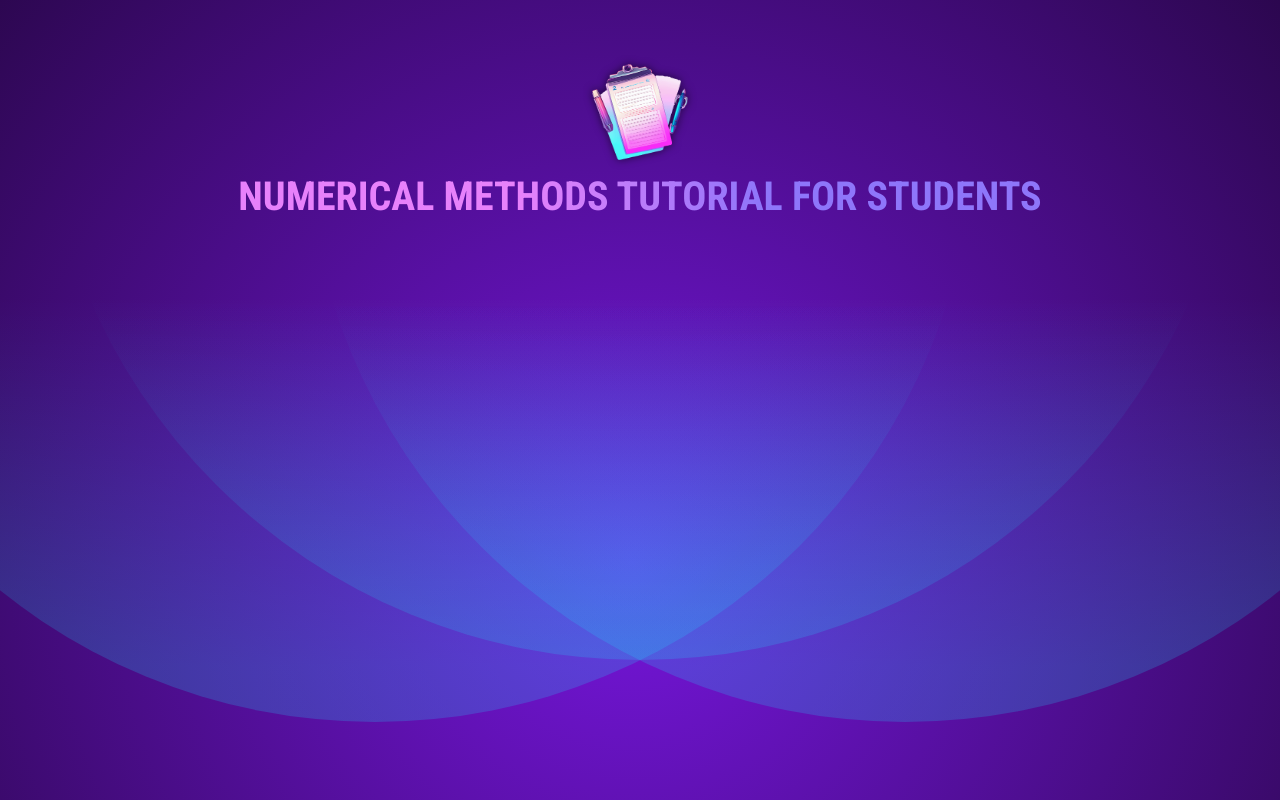
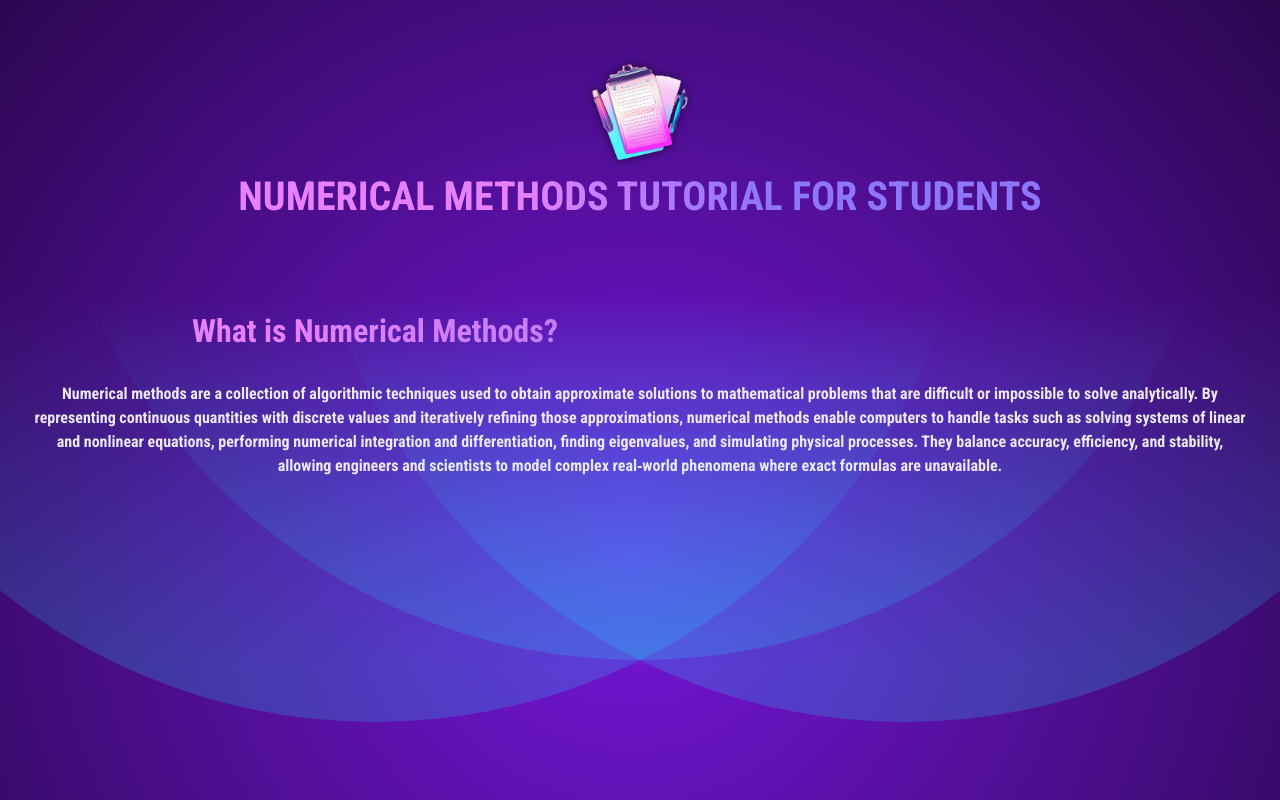
Before and after one commit to yasinserhatpeker/numericalProjectForStudents, a React (Vite) app: page / in a window 1280 px wide. Built offline with nearby package versions, Linux system fonts and the light colour scheme.

Commit message:
added explanation about what numerical methods is to the Header component.

```diff
--- a/src/components/Header.jsx
+++ b/src/components/Header.jsx
@@ -8,6 +8,13 @@ export default function Header() {
        <h1>
         Numerical Methods Tutorial for Students
        </h1>
+        <h2>
+            What is Numerical Methods?
+        </h2>
+        <p>
+        Numerical methods are a collection of algorithmic techniques used to obtain approximate solutions to mathematical problems that are difficult or impossible to solve analytically. By representing continuous quantities with discrete values and iteratively refining those approximations, numerical methods enable computers to handle tasks such as solving systems of linear and nonlinear equations, performing numerical integration and differentiation, finding eigenvalues, and simulating physical processes. They balance accuracy, efficiency, and stability, allowing engineers and scientists to model complex real‑world phenomena where exact formulas are unavailable.
+
+        </p>
      </header>
     </>
   )
--- a/src/index.css
+++ b/src/index.css
@@ -52,3 +52,24 @@ header h1 {
   -webkit-background-clip: text;
   -webkit-text-fill-color: transparent;
 }
+
+header h2 {
+  font-family: 'Roboto Condensed', sans-serif;
+  font-weight: bold;
+  font-size: 2rem;
+  text-align: start;
+  padding-left: 10rem;
+  margin-top: 5rem;
+
+  background: linear-gradient(90deg, #e781fb 20%, #8e76fa 80%);
+  -webkit-background-clip: text;
+  -webkit-text-fill-color: transparent;
+
+}
+
+header p {
+  font-family: 'Roboto Condensed', sans-serif;
+  font-weight: bold;
+  font-size: 1rem;
+
+}
```
